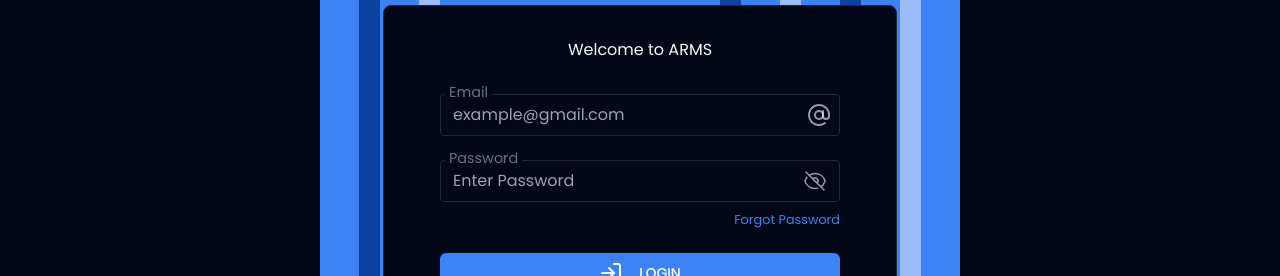
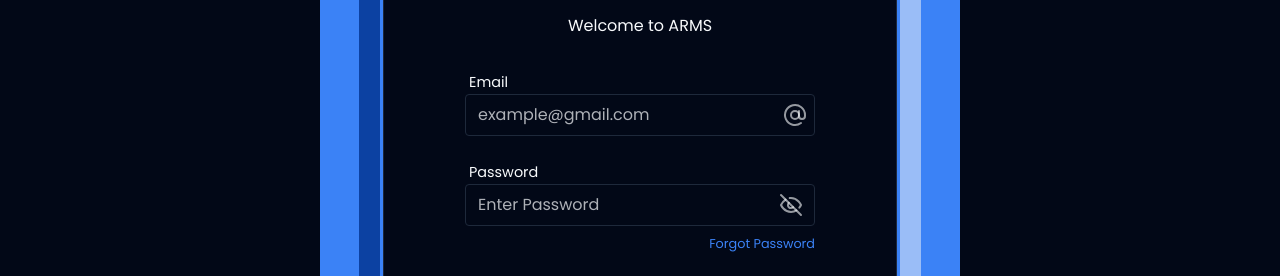
Before and after one commit to ChiragChrg/arms-v3, a Next.js app: page /login in a window 1280 px wide. Shown: the part 173-449 px from the top of the page. Built offline with nearby package versions, Linux system fonts and the light colour scheme; no server answers.

Commit message:
Added Classname customization on Input component ✨

```diff
--- a/src/components/CustomUI/Input.tsx
+++ b/src/components/CustomUI/Input.tsx
@@ -1,53 +1,52 @@
 'use client'
-import { AtSignIcon } from "lucide-react"
+import { cn } from "@/lib/utils"
+import { AtSignIcon, EyeIcon, EyeOffIcon } from "lucide-react"
 import { useState, SetStateAction, Dispatch } from "react"
 
 interface InputProps {
     label: string,
     type?: "text" | "email" | "password",
     placeholder?: string,
+    className?: string,
     required?: boolean,
     setValue?: Dispatch<SetStateAction<any>>
 }
 
 
-const Input = ({ label, type = "text", placeholder, required = false, setValue }: InputProps) => {
+const Input = ({ label, type = "text", placeholder, className = "", required = false, setValue }: InputProps) => {
     const [showPassword, setShowPassword] = useState<boolean>(false)
     const TogglePassword = () => {
         setShowPassword(prev => !prev)
     }
 
     return (
-        <label className='relative min-w-[400px] border border-secondary sm:focus-within:border-primary rounded p-1 flex items-center'>
-            <span className='absolute top-[-0.9em] text-[0.9em] bg-background px-1 text-slate-500'>
+        <label className={cn("relative min-w-[350px]", className)}>
+            <span className='text-[0.9em] bg-background/0 px-1'>
                 {label}
                 <span className="text-red-600">{required && "*"}</span>
             </span>
+
+            <div className="flex items-center border border-secondary sm:focus-within:border-primary rounded p-1">
                 <input
                     type={showPassword ? "text" : type}
                     placeholder={placeholder}
                     required={required}
                     onChange={(e) => setValue && setValue(e.target.value)}
-                className='text-[1em] w-full bg-background text-textClr px-2 py-1 border-none outline-none' />
+                    className='text-[1em] w-full bg-background/0 px-2 py-1 border-none outline-none placeholder:text-secondary-foreground/70' />
 
                 {type === "password" ?
-                <div className="p-1 w-fit absolute right-2 cursor-pointer" onClick={TogglePassword}>
+                    <div className="p-1 w-fit absolute right-2 text-foreground/60 cursor-pointer" onClick={TogglePassword}>
                         {showPassword ?
-                        <svg xmlns="http://www.w3.org/2000/svg" fill="none" viewBox="0 0 24 24" strokeWidth={1.5} stroke="currentColor" className="w-6 h-6 text-foreground/60">
-                            <path strokeLinecap="round" strokeLinejoin="round" d="M2.036 12.322a1.012 1.012 0 010-.639C3.423 7.51 7.36 4.5 12 4.5c4.638 0 8.573 3.007 9.963 7.178.07.207.07.431 0 .639C20.577 16.49 16.64 19.5 12 19.5c-4.638 0-8.573-3.007-9.963-7.178z" />
-                            <path strokeLinecap="round" strokeLinejoin="round" d="M15 12a3 3 0 11-6 0 3 3 0 016 0z" />
-                        </svg>
+                            <EyeIcon />
                             :
-                        <svg xmlns="http://www.w3.org/2000/svg" fill="none" viewBox="0 0 24 24" strokeWidth={1.5} stroke="currentColor" className="w-6 h-6 text-foreground/60">
-                            <path strokeLinecap="round" strokeLinejoin="round" d="M3.98 8.223A10.477 10.477 0 001.934 12C3.226 16.338 7.244 19.5 12 19.5c.993 0 1.953-.138 2.863-.395M6.228 6.228A10.45 10.45 0 0112 4.5c4.756 0 8.773 3.162 10.065 7.498a10.523 10.523 0 01-4.293 5.774M6.228 6.228L3 3m3.228 3.228l3.65 3.65m7.894 7.894L21 21m-3.228-3.228l-3.65-3.65m0 0a3 3 0 10-4.243-4.243m4.242 4.242L9.88 9.88" />
-                        </svg>
+                            <EyeOffIcon />
                         }
                     </div>
                     :
                     type === "email" &&
                     <AtSignIcon size={24} className="absolute right-2 text-foreground/60" />
                 }
-
+            </div>
         </label>
     )
 }
```
Lines whose indentation alone changed are shown as unchanged.
